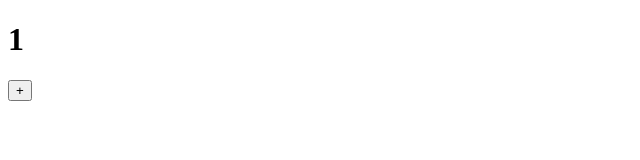
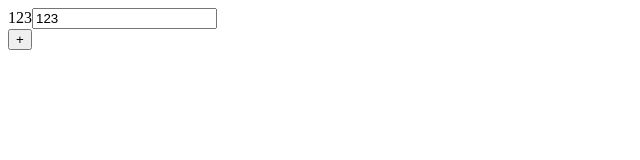
Before and after one commit to buchuitoudegou/Data-Binding-demo, a plain HTML site: page index.html in a window 1280 px wide. Shown: the whole page, without its empty margins (0-640 px from the left). Drawn offline with Linux system fonts and the light colour scheme.

Commit message:
compile element

```diff
--- /dev/null
+++ b/SelfVue/Compile.mjs
@@ -0,0 +1,51 @@
+import { getValue } from './Watcher.mjs';
+import { Watcher } from './Watcher.mjs';
+
+export class Compile {
+  constructor(el, vm) {
+    this.vm = vm;
+    this.el = document.querySelector(el);
+    this.fragment = null;
+    this.init();
+  }
+
+  init() {
+    if (this.el) {
+      this.fragment = document.createDocumentFragment();
+      let child = this.el.firstChild;
+      while (child) {
+        this.fragment.appendChild(child);
+        child = this.el.firstChild;
+      }
+      [].slice.call(this.fragment.childNodes).forEach(node => {
+        this.compileElement(node);
+      });
+      this.el.appendChild(this.fragment);
+    }
+  }
+
+  compileElement(ele) {
+    const reg = /\{\{(.*)\}\}/;
+    if (ele.nodeType === 3) {
+      if (reg.test(ele.nodeValue)) {
+        let temp = RegExp.$1;
+        temp = temp.trim();
+        ele.nodeValue = getValue(this.vm, temp.split('.'));
+        new Watcher(this.vm, temp.split('.'), (value) => {
+          ele.nodeValue = value;
+        });
+      }
+    } else if (ele.nodeType === 1) {
+      const attr = ele.getAttribute('vmodel');
+      if (attr) {
+        ele.value = getValue(this.vm, attr.split('.'));
+        new Watcher(this.vm, attr.split('.'), (value) => {
+          ele.value = value;
+        });
+        ele.addEventListener('input', (e) => {
+          this.vm[attr] = e.target.value;
+        });
+      }
+    }
+  }
+}
--- a/SelfVue/Observable.mjs
+++ b/SelfVue/Observable.mjs
@@ -1,7 +1,7 @@
 import { Dep } from './Dep.mjs';
 
 export function observe(data) {
-  if (!data || !typeof(data) === 'object') {
+  if (!data || !(typeof(data) === 'object')) {
     return;
   }
   Object.keys(data).forEach((key) => {
@@ -22,6 +22,7 @@ function defineReactive(data, key, val) {
       return val;
     },
     set: (newVal) => {
+      // console.log(newVal);
       val = newVal;
       dep.notify();
     }
--- a/SelfVue/index.mjs
+++ b/SelfVue/index.mjs
@@ -1,6 +1,6 @@
 import { Watcher, getValue } from './Watcher.mjs';
 import { observe } from './Observable.mjs';
-
+import { Compile } from './Compile.mjs';
 // export function SelfVue(data, el, exp) {
 //   this.data = data;
 //   exp = exp.split('.');
@@ -14,6 +14,7 @@ import { observe } from './Observable.mjs';
 
 export function SelfVue(options) {
   this.data = options.data;
+  observe(this.data);
   Object.keys(this.data).forEach((key) => {
     Object.defineProperty(this, key, {
       enumerable: true,
@@ -23,17 +24,20 @@ export function SelfVue(options) {
       },
       set: (newVal) => {
         this.data[key] = newVal;
+        // console.log('set index');
       }
     });
   });
-  const root = options.el;
-  const el = document.querySelector(root);
-  let exp = el.innerHTML;
-  exp = exp.slice(2, exp.length - 2).split('.');
-  observe(this.data);
-  el.innerHTML = getValue(this.data, exp);
-  new Watcher(this, exp, (value) => {
-    el.innerHTML = value;
-  });
+  // const root = options.el;
+  // const el = document.querySelector(root);
+  // let exp = el.innerHTML;
+  // exp = exp.slice(2, exp.length - 2).split('.');
+  // el.innerHTML = getValue(this.data, exp);
+  // new Watcher(this, exp, (value) => {
+  //   el.innerHTML = value;
+  // });
+
+  new Compile(options.el, this);
+
   return this;
 }
--- a/index.html
+++ b/index.html
@@ -12,7 +12,10 @@
   <title>Vue-test-demo</title>
 </head>
 <body>
-  <h1 id="root">{{name}}</h1>
+  <div id="root">
+    {{count}}
+    <input vmodel="count" />
+  </div>
   <button id="btn">+</button>
 </body>
 </html>
--- a/main.mjs
+++ b/main.mjs
@@ -8,10 +8,11 @@ window.onload = function() {
   const selfVue = new SelfVue({
     el: '#root',
     data: {
-      name: 1
+      name: 'abc',
+      count: 123
     }
   });
   document.querySelector('#btn').addEventListener('click', () => {
-    selfVue.name += 1;
+    selfVue.count += 1;
   });
 }
```
